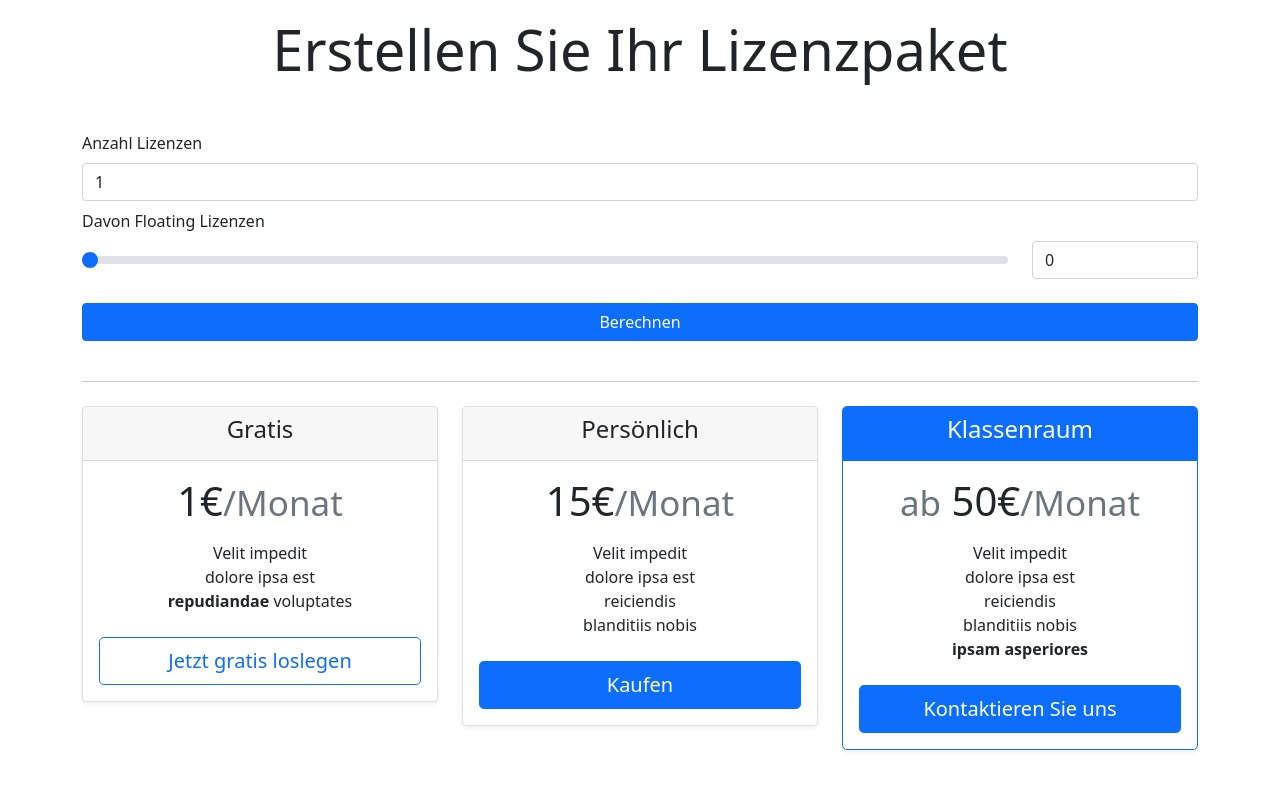
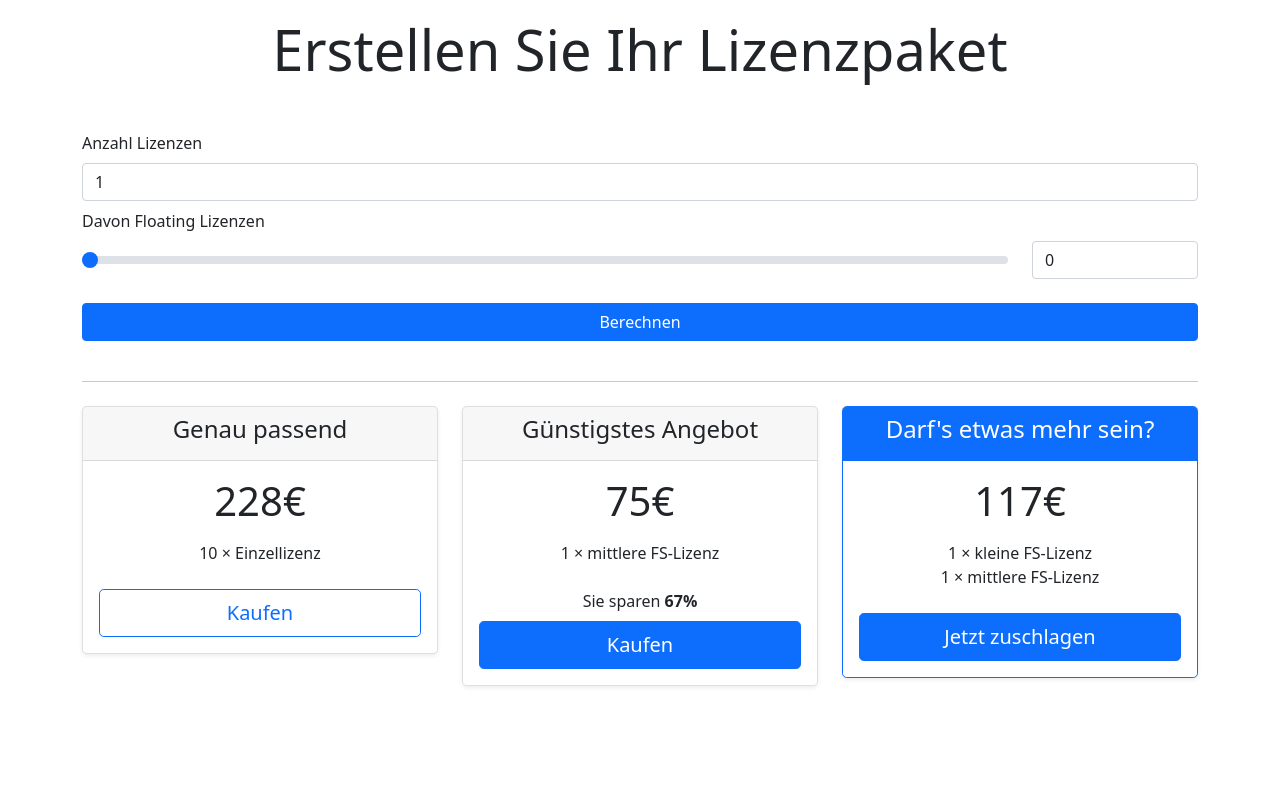
Before and after one commit to mamidenn/buchner-licenses, a Next.js app: page /license-calculator in a window 1280 px wide. Shown: the top 790 px of the page. Built offline with nearby package versions, Linux system fonts and the light colour scheme.

Commit message:
Display actual data

```diff
--- /dev/null
+++ b/components/ButtonCard.tsx
@@ -0,0 +1,27 @@
+import classNames from "classnames";
+import React, { FunctionComponent } from "react";
+import { Card } from "./Card";
+
+type ButtonCardProps = {
+  header: string;
+  button: string;
+  onClick?: React.MouseEventHandler<HTMLButtonElement>;
+  style?: "primary" | "muted" | "default";
+};
+
+export const ButtonCard: FunctionComponent<ButtonCardProps> = (props) => {
+  return (
+    <Card {...props}>
+      {props.children}
+      <button
+        className={classNames("w-100", "btn", "btn-lg", {
+          "btn-primary": props.style != "muted",
+          "btn-outline-primary": props.style == "muted",
+        })}
+        onClick={props.onClick}
+      >
+        {props.button}
+      </button>
+    </Card>
+  );
+};
--- a/components/LicenseOffer.tsx
+++ b/components/LicenseOffer.tsx
@@ -1,66 +1,90 @@
 import React, { FunctionComponent } from "react";
+import { ButtonCard } from "./ButtonCard";
 import { Card } from "./Card";
 
+export interface LicenseOffer {
+  single: number;
+  smallBundle: number;
+  mediumBundle: number;
+  largeBundle: number;
+  price: number;
+}
+
 type LicenseOfferProps = {
-  licenses: { numLicenses: number; numFloating: number };
+  offers: [LicenseOffer, LicenseOffer, LicenseOffer];
 };
 
 export const LicenseOffer: FunctionComponent<LicenseOfferProps> = ({
-  licenses,
+  offers,
 }) => {
   return (
     <div className="row row-cols-1 row-cols-md-3 mb-3 text-center">
-      <div className="col">
-        <Card header="Gratis">
-          <h1 className="card-title text-nowrap">
-            {licenses.numLicenses}€
-            <small className="text-muted fw-light">/Monat</small>
-          </h1>
+      <div className="col mb-3">
+        <ButtonCard header="Genau passend" button="Kaufen" style="muted">
+          <h1 className="card-title text-nowrap">{offers[0].price}€</h1>
           <ul className="list-unstyled mt-3 mb-4">
-            <li>Velit impedit</li>
-            <li>dolore ipsa est</li>
-            <li>
-              <strong>repudiandae</strong> voluptates
-            </li>
+            {offers[0].single > 0 && <li>{offers[0].single} × Einzellizenz</li>}
+            {offers[0].smallBundle > 0 && (
+              <li>{offers[0].smallBundle} × kleine FS-Lizenz</li>
+            )}
+            {offers[0].mediumBundle > 0 && (
+              <li>{offers[0].mediumBundle} × mittlere FS-Lizenz</li>
+            )}
+            {offers[0].largeBundle > 0 && (
+              <li>{offers[0].largeBundle} × große FS-Lizenz</li>
+            )}
           </ul>
-          <button className="w-100 btn btn-lg btn-outline-primary">
-            Jetzt gratis loslegen
-          </button>
-        </Card>
+        </ButtonCard>
       </div>
-      <div className="col">
-        <Card header="Persönlich">
-          <h1 className="card-title text-nowrap">
-            15€<small className="text-muted fw-light">/Monat</small>
-          </h1>
+      <div className="col mb-3">
+        <ButtonCard header="Günstigstes Angebot" button="Kaufen">
+          <h1 className="card-title text-nowrap">{offers[1].price}€</h1>
           <ul className="list-unstyled mt-3 mb-4">
-            <li>Velit impedit</li>
-            <li>dolore ipsa est</li>
-            <li>reiciendis</li>
-            <li>blanditiis nobis</li>
+            {offers[1].single > 0 && <li>{offers[1].single} × Einzellizenz</li>}
+            {offers[1].smallBundle > 0 && (
+              <li>{offers[1].smallBundle} × kleine FS-Lizenz</li>
+            )}
+            {offers[1].mediumBundle > 0 && (
+              <li>{offers[1].mediumBundle} × mittlere FS-Lizenz</li>
+            )}
+            {offers[1].largeBundle > 0 && (
+              <li>{offers[1].largeBundle} × große FS-Lizenz</li>
+            )}
           </ul>
-          <button className="w-100 btn btn-lg btn-primary">Kaufen</button>
-        </Card>
+          {offers[0].price > offers[1].price && (
+            <div className="mb-2">
+              Sie sparen{" "}
+              <strong>
+                {(
+                  ((offers[0].price - offers[1].price) / offers[0].price) *
+                  100
+                ).toLocaleString("de-DE", { maximumFractionDigits: 0 })}
+                %
+              </strong>
+            </div>
+          )}
+        </ButtonCard>
       </div>
-      <div className="col">
-        <Card header="Klassenraum" style="primary">
-          <h1 className="card-title text-nowrap">
-            <small className="text-muted fw-light">ab</small> 50€
-            <small className="text-muted fw-light">/Monat</small>
-          </h1>
+      <div className="col mb-3">
+        <ButtonCard
+          header="Darf's etwas mehr sein?"
+          style="primary"
+          button="Jetzt zuschlagen"
+        >
+          <h1 className="card-title text-nowrap">{offers[2].price}€</h1>
           <ul className="list-unstyled mt-3 mb-4">
-            <li>Velit impedit</li>
-            <li>dolore ipsa est</li>
-            <li>reiciendis</li>
-            <li>blanditiis nobis</li>
-            <li>
-              <strong>ipsam asperiores</strong>
-            </li>
+            {offers[2].single > 0 && <li>{offers[2].single} × Einzellizenz</li>}
+            {offers[2].smallBundle > 0 && (
+              <li>{offers[2].smallBundle} × kleine FS-Lizenz</li>
+            )}
+            {offers[2].mediumBundle > 0 && (
+              <li>{offers[2].mediumBundle} × mittlere FS-Lizenz</li>
+            )}
+            {offers[2].largeBundle > 0 && (
+              <li>{offers[2].largeBundle} × große FS-Lizenz</li>
+            )}
           </ul>
-          <button className="w-100 btn btn-lg btn-primary">
-            Kontaktieren Sie uns
-          </button>
-        </Card>
+        </ButtonCard>
       </div>
     </div>
   );
--- a/pages/license-calculator.tsx
+++ b/pages/license-calculator.tsx
@@ -6,6 +6,30 @@ import {
 import { LicenseOffer } from "../components/LicenseOffer";
 
 const sleep = (ms: number) => new Promise((r) => setTimeout(r, ms));
+
+const defaultOffer: [LicenseOffer, LicenseOffer, LicenseOffer] = [
+  {
+    single: 10,
+    smallBundle: 0,
+    mediumBundle: 0,
+    largeBundle: 0,
+    price: 228,
+  },
+  {
+    single: 0,
+    smallBundle: 0,
+    mediumBundle: 1,
+    largeBundle: 0,
+    price: 75,
+  },
+  {
+    single: 0,
+    smallBundle: 1,
+    mediumBundle: 1,
+    largeBundle: 0,
+    price: 117,
+  },
+];
 
 const LicenseCalculator = () => {
   const [licenses, setLicenses] = useState({ numLicenses: 1, numFloating: 0 });
@@ -27,7 +51,7 @@ const LicenseCalculator = () => {
           <div className="spinner-border" role="status"></div>
         </div>
       ) : (
-        <LicenseOffer licenses={licenses} />
+        <LicenseOffer offers={defaultOffer} />
       )}
     </>
   );
```
